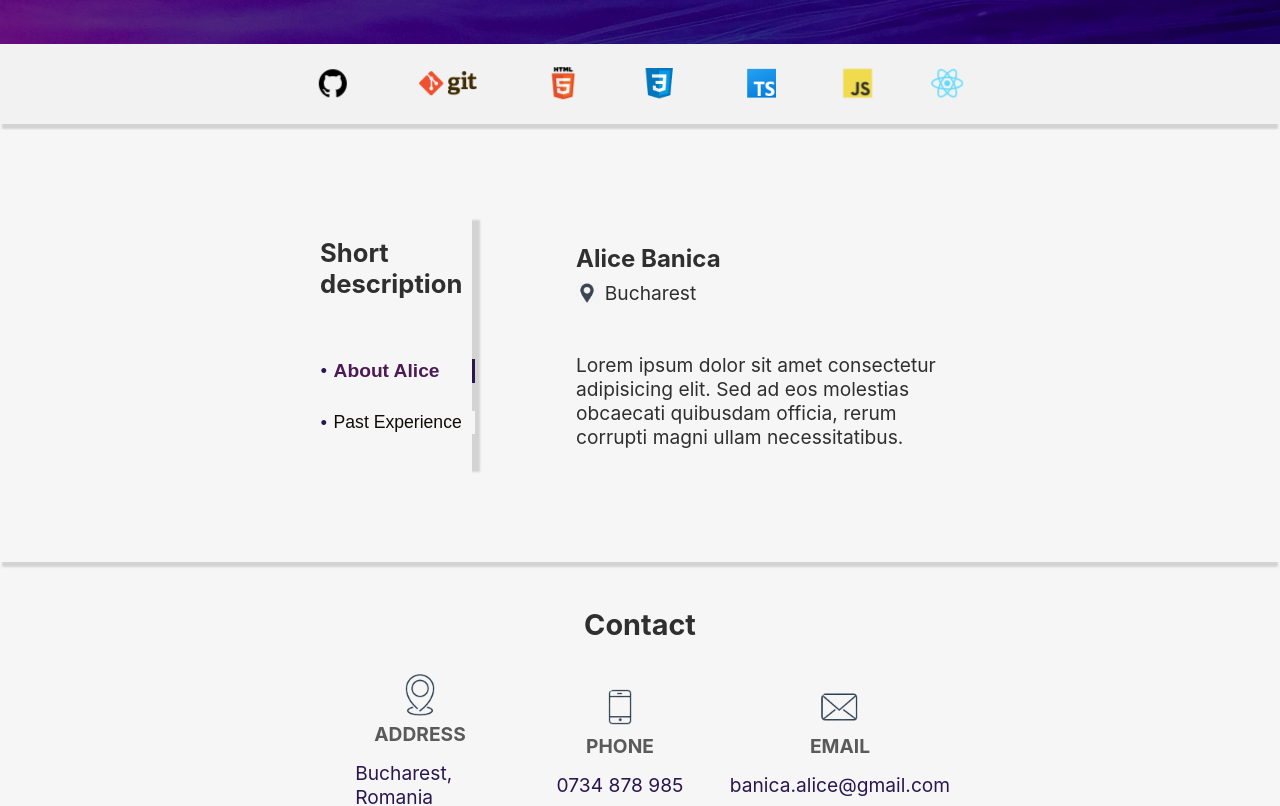
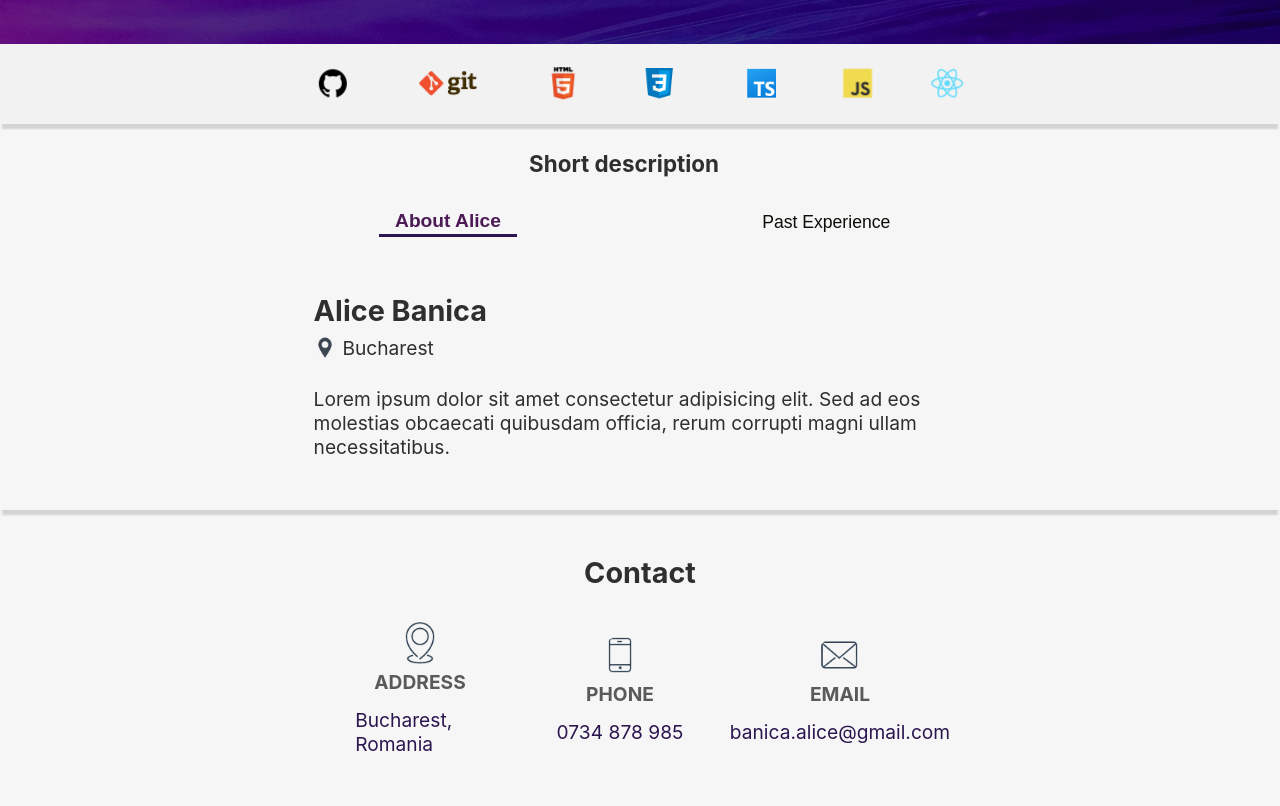
Before and after one commit to AliceBanica/Portofolio, a React (Create React App) app: page / in a window 1280 px wide. Shown: the part 500-1306 px from the top of the page. Built offline with nearby package versions, Linux system fonts and the light colour scheme.

Commit message:
complete responsiveness for about section

```diff
--- a/src/Components/About.css
+++ b/src/Components/About.css
@@ -10,7 +10,7 @@
 
 .description {
     margin: 0.4rem auto 0 auto;
-    max-width: 50%;
+    /* max-width: 50%; */
     float: none;
     display: flex;
     justify-content: center;
@@ -21,7 +21,7 @@
     display: flex;
     justify-content: center;
     flex-direction: column;
-    flex: 0.5;
+    /* flex: 0.5; */
     height: 100%;
     box-shadow: 10px 0px 2px -2px #d3d3d3;
     transition: height 0.8s ease;
@@ -32,7 +32,7 @@
     font-weight: bold;
     color: #2f2f2f;
     margin: 0;
-    padding: 1.2rem 0;
+    padding: 1.2rem 2rem 0 0;
 }
 
 .description-points {
@@ -52,19 +52,11 @@
     display: flex;
 }
 
-.description-points > li::before {
-    content: "\2022";
-    color: var(--purple);
-    font-weight: bold;
-    display: inline-block;
-    margin-left: -0.8em;
-}
-
 .btn-info {
     border: none;
     color: var(--black);
     font-size: 1.1rem;
-    width: 100%;
+    width: 97%;
     display: flex;
     align-items: center;
     background-color: #f6f6f6;
@@ -75,6 +67,7 @@
     font-weight: bold;
     font-size: 1.2rem;
     border-right: 3px solid var(--purple);
+    width: 100%;
 }
 
 .btn-info:hover {
@@ -89,6 +82,7 @@
     flex: 1.5;
     padding-left: 2rem;
     height: 27rem;
+    width: 100%;
     color: var(--darkGrey);
     transition: height 0.8s ease;
 }
@@ -490,26 +484,7 @@
 
     .desc-more-info-m {
         margin-bottom: 1.5rem;
-        /* transition: height 0.8s ease; */
     }
-
-    /* background-color: var(--purple);
-    border: 2px solid white;
-    border-radius: 50%;
-    box-shadow: 1px 1px 1px var(--darkGrey);
-    color: white;
-    font: bold 1.1rem/0.6rem "Segoe UI", "Roboto", sans-serif;
-
-    height: 0.9rem;
-    width: 0.9rem;
-
-    padding: 4px 3px 0 3px;
-    text-align: center;
-    float: left;
-
-    position: absolute;
-    right: -1rem;
-    user-select: none; */
 }
 
 @media (min-width: 403px) {
@@ -554,23 +529,32 @@
     }
 }
 
-@media (min-width: 769px) and (max-width: 1024px) {
+@media (min-width: 769px) and (max-width: 1905px) {
     .description-mobile {
         display: none;
     }
 
     .description {
+        display: flex;
         flex-direction: column;
     }
 
     .description-left {
         box-shadow: none;
-        width: 80% !important;
+        width: 100%;
+    }
+
+    .description-left > p {
+        display: flex;
+        align-items: center;
+        justify-content: center;
     }
     .description-points {
         flex-direction: row;
         align-items: center;
-        width: 80%;
+        width: 100%;
+        gap: 0;
+        padding: 1rem 0 1rem 0rem;
     }
 
     .description-points > li {
@@ -578,32 +562,84 @@
     }
 
     .active {
-        border-bottom: 3px solid var(--purple);
         border-right: none;
     }
 
-    /* .description-points {
-    display: flex;
-    flex-direction: column;
-    justify-content: center;
-    gap: 1.8rem;
-    padding: 2.5rem 0 2.5rem 0.8rem;
-    list-style-type: none;
-    margin: 0;
-    width: 97%;
+    .active > span {
+        padding: 0.1rem 1rem;
+        border-bottom: 3px solid var(--purple);
+    }
 
-    color: var(--darkGrey);
-} */
+    .aboutme-container {
+        display: flex;
+        flex-direction: column;
+        justify-content: center;
+        font-size: 1.2rem;
+        margin: 0;
+    }
+
+    .location-div {
+        margin-bottom: 0.5rem;
+    }
+    .description {
+        width: 100%;
+    }
+    .description-right {
+        display: flex;
+        justify-content: center;
+        align-items: center;
+        padding: 0 0 2rem 0;
+        width: 85%;
+    }
+
+    .btn-info {
+        justify-content: center;
+
+        padding-top: 1rem;
+        padding-bottom: 1rem;
+    }
 }
 
-@media (min-width: 1025px) and (max-width: 1550px) {
+@media (min-width: 1551px) and (max-width: 1905px) {
+    .experience-info {
+        font-size: 1rem;
+        width: 100%;
+    }
+}
+
+@media (min-width: 1025px) and (max-width: 1905px) {
     .description-mobile {
         display: none;
     }
+    .description {
+        width: 60%;
+    }
+
+    .description-left > p {
+        font-size: 1.4rem;
+    }
+    .aboutme-container {
+        margin-left: 0;
+        width: 100%;
+    }
 }
 
-@media (min-width: 1551px) {
+@media (min-width: 1906px) {
     .description-mobile {
         display: none;
     }
+    .description {
+        width: 50%;
+    }
+    .description-points > li::before {
+        content: "\2022";
+        color: var(--purple);
+        font-weight: bold;
+        display: inline-block;
+        margin-left: -0.8em;
+    }
+    .aboutme-container {
+        margin-left: 1rem;
+        width: 100%;
+    }
 }
--- a/src/Components/About.tsx
+++ b/src/Components/About.tsx
@@ -298,12 +298,12 @@ const About = () => {
                         <ul className='description-points'>
                             <li>
                                 <button className={clsx('btn-info', isAboutMeActive && "active")} onClick={handleClickAbout}>
-                                    About Alice
+                                    <span>About Alice </span>
                                 </button>
                             </li>
                             <li>
                                 <button className={clsx("btn-info", isMyExperienceActive && "active")} onClick={handleClickExperience}>
-                                    Past Experience
+                                    <span className='past-exp-span'>Past Experience</span>
                                 </button>
                             </li>
                         </ul>
--- a/src/Components/Skills.css
+++ b/src/Components/Skills.css
@@ -401,4 +401,8 @@
     .table-tech {
         margin-left: 1.5rem !important;
     }
+    .used-technologies-not-clicked {
+        display: flex;
+        justify-content: space-around;
+    }
 }
```
